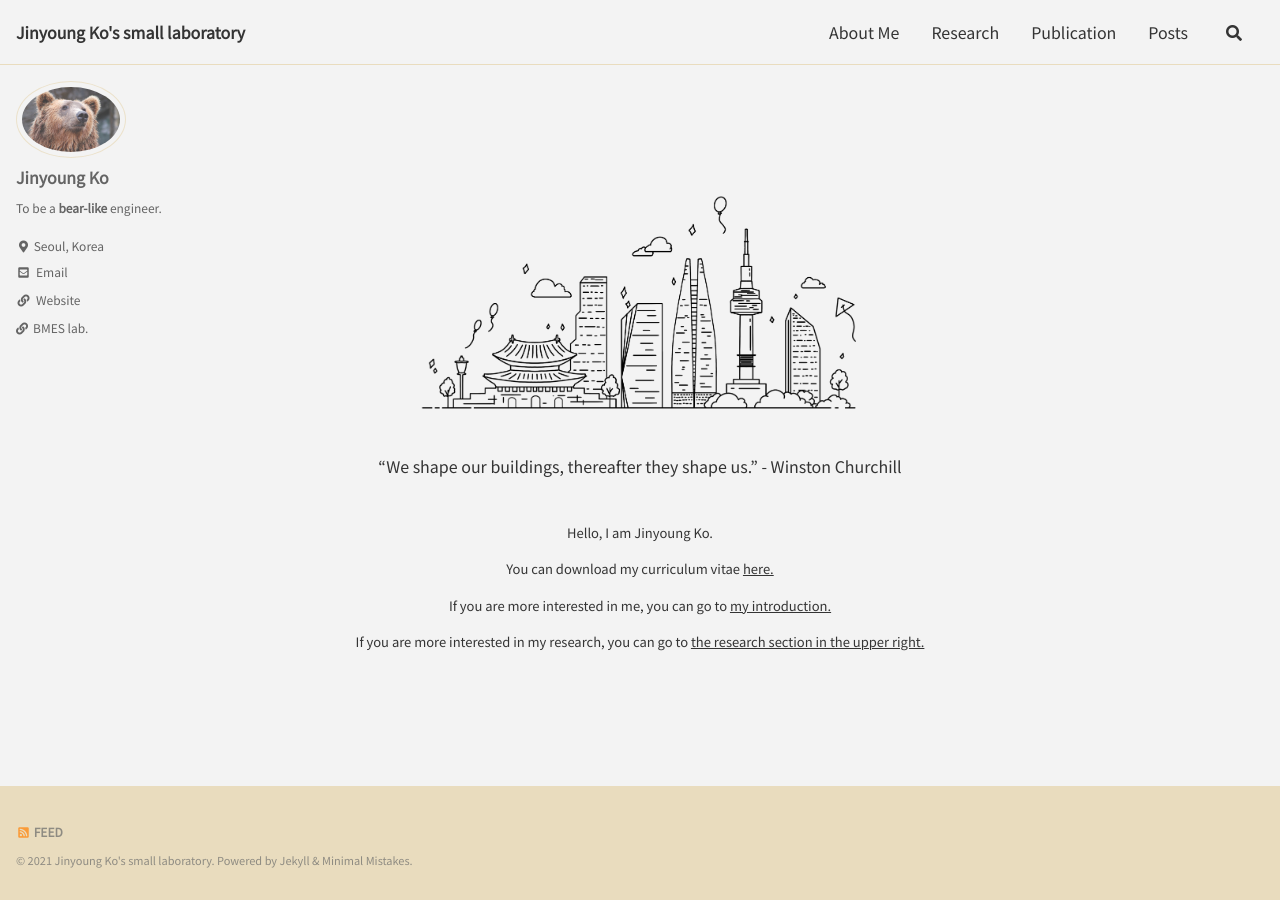
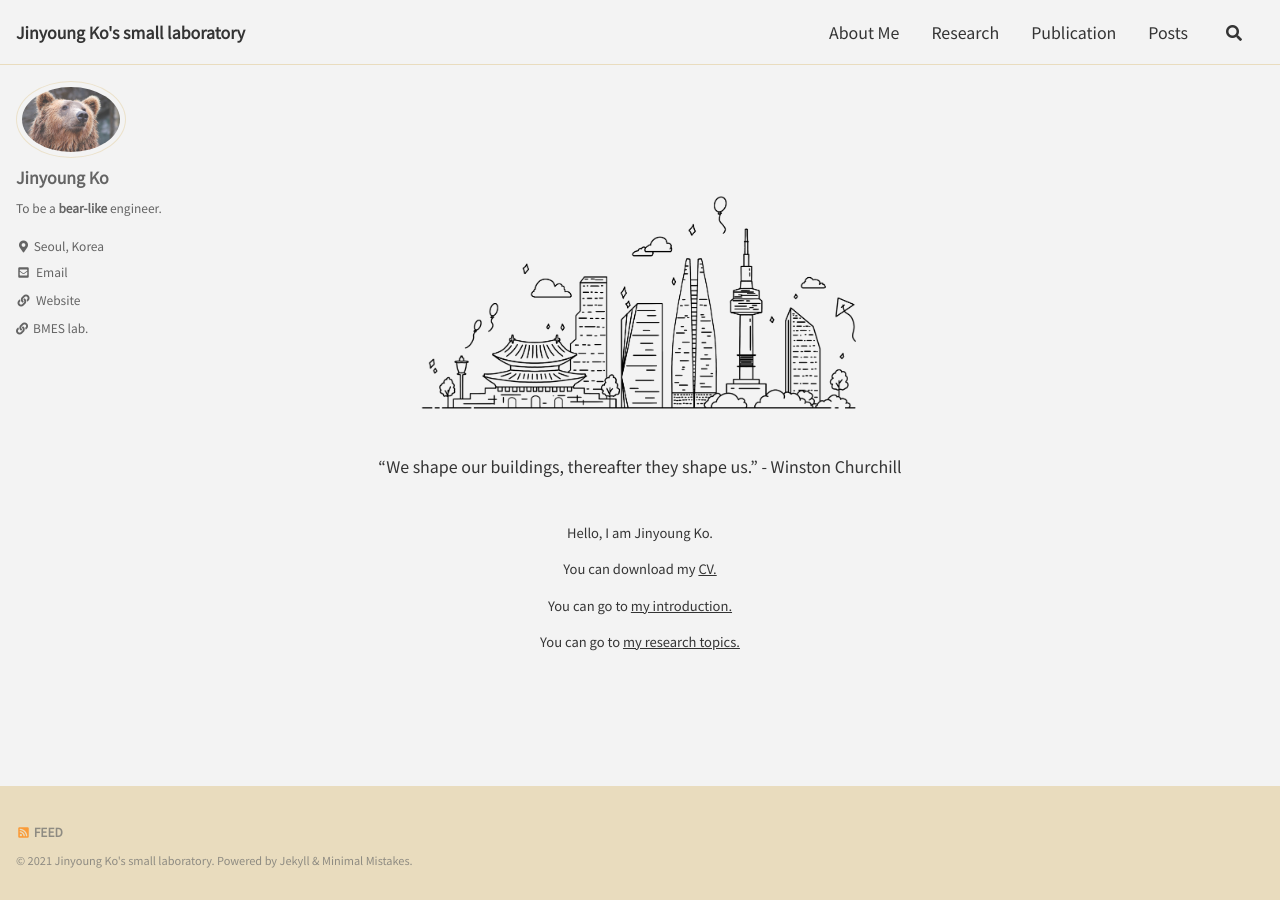
Before and after one commit to jinyoungko96/jinyoungko96.github.io, a Jekyll site: the page built from index.html, in a window 1280 px wide. Built offline with Jekyll 4.4.1, drawn with Linux system fonts in a browser that asks for light colours; cached includes are drawn as plain includes; the list of posts is cut into pages by our own code.

Commit message:
coverpage update

```diff
--- a/index.html
+++ b/index.html
@@ -12,6 +12,6 @@ style="display: block; margin: 0 auto;  max-width: 70%; height: auto;" ></br>
 
 </br>
 <font size=2><p style="text-align:center;">Hello, I am Jinyoung Ko.</p>
-<p style="text-align:center;">You can download my curriculum vitae <a href="https://github.com/jinyoungko96/jinyoungko96.github.io/blob/main/assets/pdfs/CV_JinyoungKo.pdf">here.</a></p>
-<p style="text-align:center;">If you are more interested in me, you can go to <a href="https://jinyoungko96.github.io/about/">my introduction.</a></p>
-<p style="text-align:center;">If you are more interested in my research, you can go to <a href="https://jinyoungko96.github.io/research/">the research section in the upper right.</a></p></font>
+<p style="text-align:center;">You can download my <a href="https://github.com/jinyoungko96/jinyoungko96.github.io/blob/main/assets/pdfs/CV_JinyoungKo.pdf">CV.</a></p>
+<p style="text-align:center;">You can go to <a href="https://jinyoungko96.github.io/about/">my introduction.</a></p>
+<p style="text-align:center;">You can go to <a href="https://jinyoungko96.github.io/research/">my research topics.</a></p></font>
```
